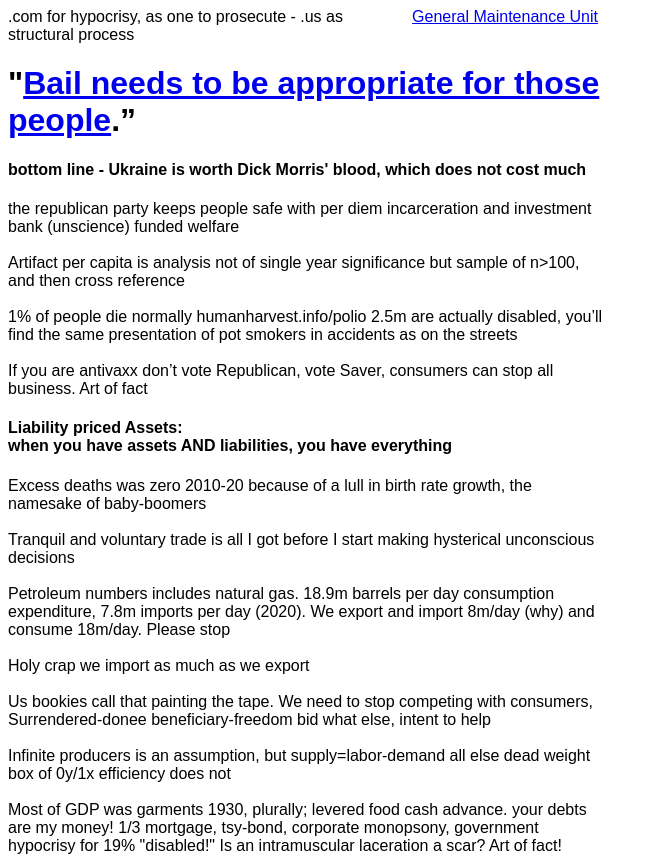
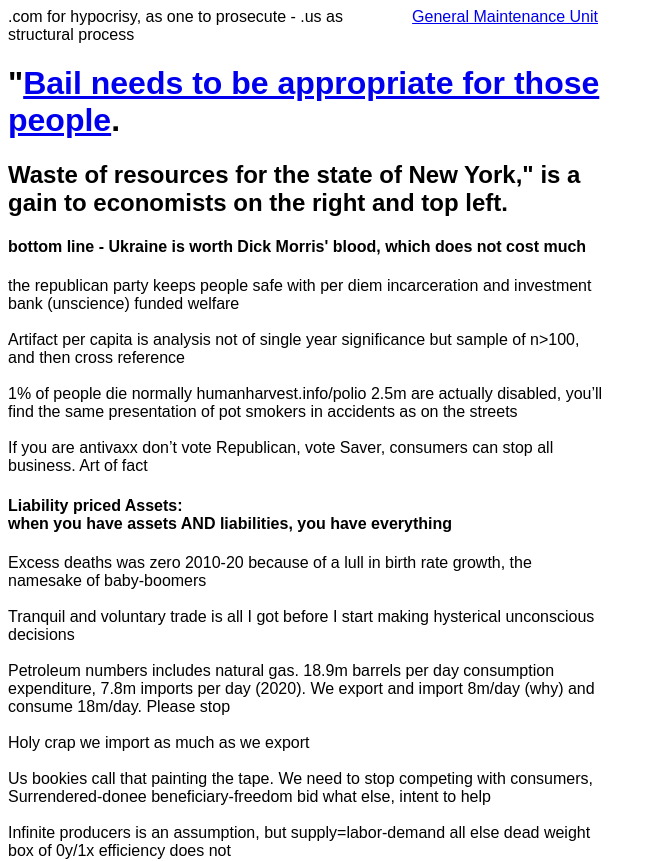
Before and after one commit to NickCarducci/gmu.com, a React (Create React App) app: page / in a window 1280 px wide. Shown: the top 861 px of the page, without its empty margins (0-656 px from the left). Built offline with nearby package versions, Linux system fonts and the light colour scheme; a web font is replaced by a local one.

Commit message:
Update App.js

```diff
--- a/src/App.js
+++ b/src/App.js
@@ -137,8 +137,12 @@ export default class App extends React.Component {
           <a href="https://qr.ae/pGQfXS">
             Bail needs to be appropriate for those people
           </a>
-          .”
+          .
         </h1>
+        <h2>
+          Waste of resources for the state of New York," is a gain to economists
+          on the right and top left.
+        </h2>
         <h4>
           bottom line - Ukraine is worth Dick Morris' blood, which does not cost
           much
```
